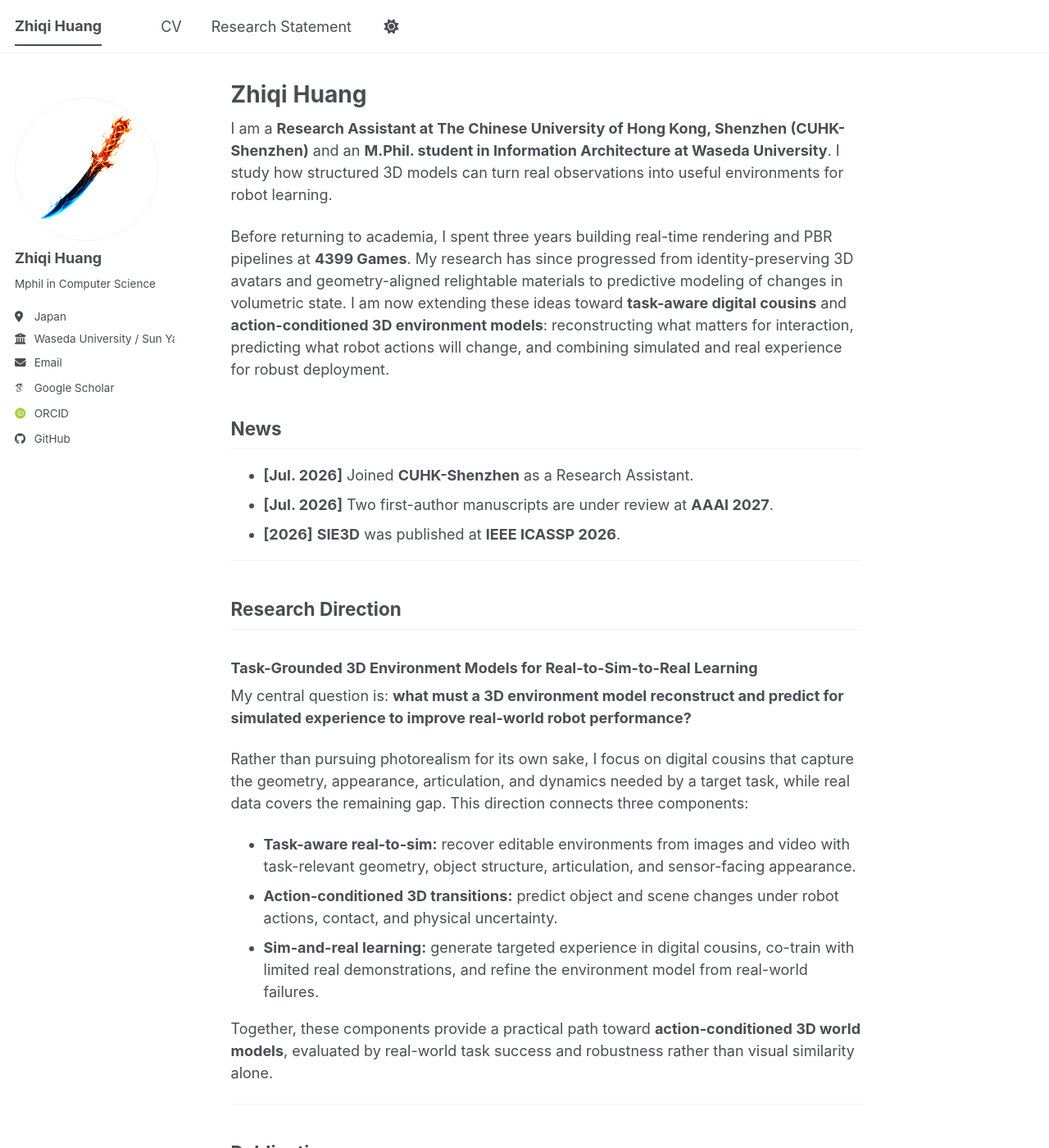
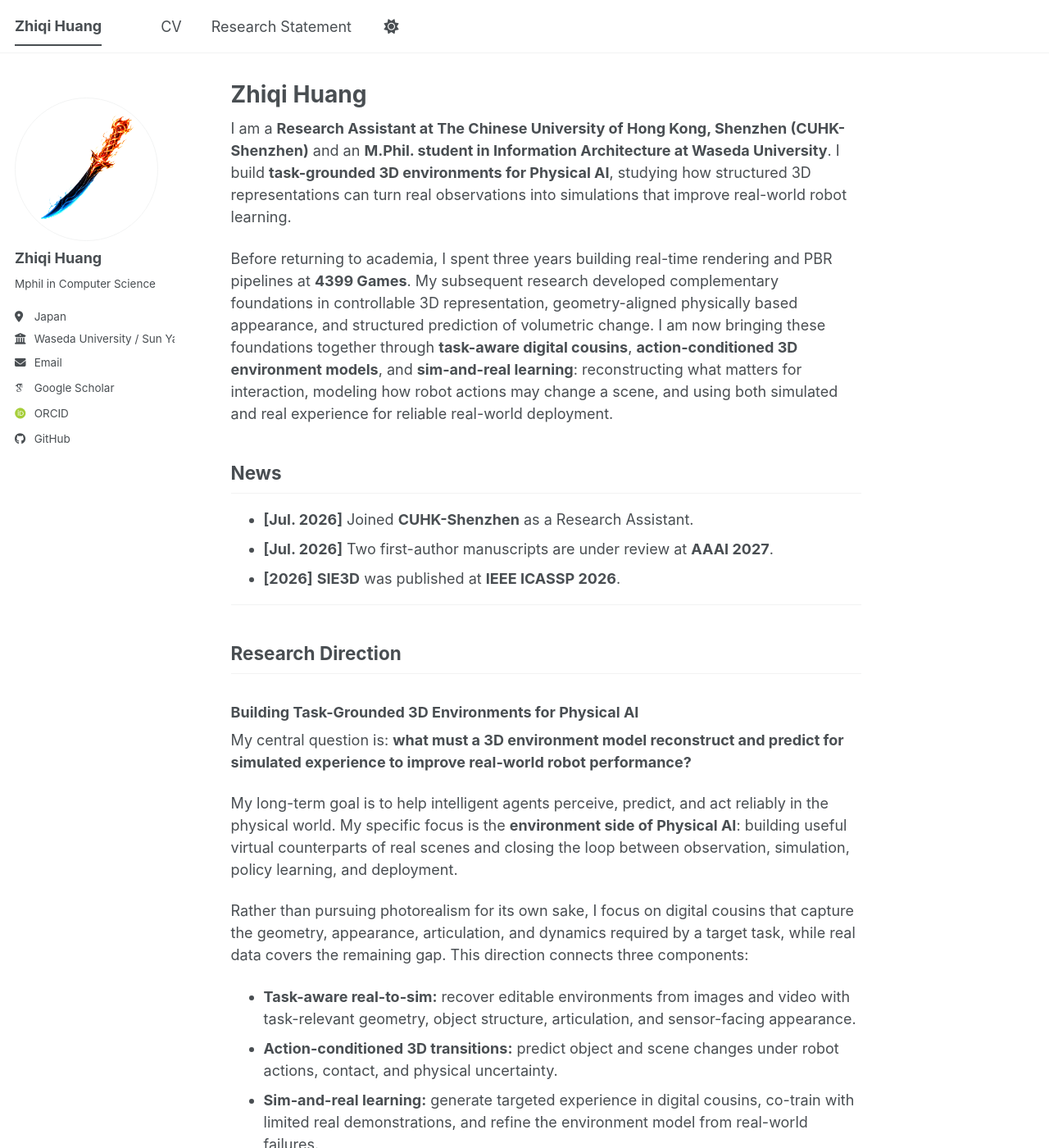
Before and after one commit to huang-zhiqi/huang-zhiqi.github.io, a Jekyll site: the page built from _pages/about.md, in a window 1280 px wide and 1400 px high. Shown: the whole window at 82% size. Built offline with Jekyll 4.4.1, drawn with Linux system fonts in a browser that asks for light colours; some web fonts are replaced; a script bundle is joined from its source files by our own code; library files that are not in the unit come from our copies; some of the changed text lies outside the part shown.

Commit message:
更好的physical AI概念

```diff
--- a/_pages/about.md
+++ b/_pages/about.md
@@ -1,16 +1,16 @@
 ---
 permalink: /
 title: "Zhiqi Huang"
-excerpt: "Task-grounded 3D environment models for real-to-sim-to-real robot learning"
+excerpt: "Building task-grounded 3D environments for Physical AI and real-to-sim-to-real robot learning"
 author_profile: true
 redirect_from:
   - /about/
   - /about.html
 ---
 
-I am a **Research Assistant at The Chinese University of Hong Kong, Shenzhen (CUHK-Shenzhen)** and an **M.Phil. student in Information Architecture at Waseda University**. I study how structured 3D models can turn real observations into useful environments for robot learning.
+I am a **Research Assistant at The Chinese University of Hong Kong, Shenzhen (CUHK-Shenzhen)** and an **M.Phil. student in Information Architecture at Waseda University**. I build **task-grounded 3D environments for Physical AI**, studying how structured 3D representations can turn real observations into simulations that improve real-world robot learning.
 
-Before returning to academia, I spent three years building real-time rendering and PBR pipelines at **4399 Games**. My research has since progressed from identity-preserving 3D avatars and geometry-aligned relightable materials to predictive modeling of changes in volumetric state. I am now extending these ideas toward **task-aware digital cousins** and **action-conditioned 3D environment models**: reconstructing what matters for interaction, predicting what robot actions will change, and combining simulated and real experience for robust deployment.
+Before returning to academia, I spent three years building real-time rendering and PBR pipelines at **4399 Games**. My subsequent research developed complementary foundations in controllable 3D representation, geometry-aligned physically based appearance, and structured prediction of volumetric change. I am now bringing these foundations together through **task-aware digital cousins**, **action-conditioned 3D environment models**, and **sim-and-real learning**: reconstructing what matters for interaction, modeling how robot actions may change a scene, and using both simulated and real experience for reliable real-world deployment.
 
 ## News
 
@@ -22,17 +22,19 @@ Before returning to academia, I spent three years building real-time rendering a
 
 ## Research Direction
 
-### Task-Grounded 3D Environment Models for Real-to-Sim-to-Real Learning
+### Building Task-Grounded 3D Environments for Physical AI
 
 My central question is: **what must a 3D environment model reconstruct and predict for simulated experience to improve real-world robot performance?**
 
-Rather than pursuing photorealism for its own sake, I focus on digital cousins that capture the geometry, appearance, articulation, and dynamics needed by a target task, while real data covers the remaining gap. This direction connects three components:
+My long-term goal is to help intelligent agents perceive, predict, and act reliably in the physical world. My specific focus is the **environment side of Physical AI**: building useful virtual counterparts of real scenes and closing the loop between observation, simulation, policy learning, and deployment.
+
+Rather than pursuing photorealism for its own sake, I focus on digital cousins that capture the geometry, appearance, articulation, and dynamics required by a target task, while real data covers the remaining gap. This direction connects three components:
 
 * **Task-aware real-to-sim:** recover editable environments from images and video with task-relevant geometry, object structure, articulation, and sensor-facing appearance.
 * **Action-conditioned 3D transitions:** predict object and scene changes under robot actions, contact, and physical uncertainty.
 * **Sim-and-real learning:** generate targeted experience in digital cousins, co-train with limited real demonstrations, and refine the environment model from real-world failures.
 
-Together, these components provide a practical path toward **action-conditioned 3D world models**, evaluated by real-world task success and robustness rather than visual similarity alone.
+Within this agenda, **action-conditioned 3D world models** serve as a methodological bridge between representing virtual worlds and acting in the physical one. Their value should be measured by real-world task success and robustness, rather than visual similarity alone.
 
 ---
 
@@ -52,7 +54,7 @@ SIE3D generates an editable 3D Gaussian head avatar from one image with natural-
 
 ### Manuscripts Under Review
 
-* **Controllable PBR material generation from long-form descriptions** - *First author; AAAI 2027 under review.* Generates relightable PBR channels by retaining detailed material specifications and routing them with surface geometry. It extends controllable 3D modeling from humans to geometry-aligned, physically based object appearance, with relevance to the visual-observation side of real-to-sim.
+* **Controllable PBR material generation from long-form descriptions** - *First author; AAAI 2027 under review.* Generates relightable PBR channels by retaining detailed material specifications and routing them with surface geometry. It extends controllable 3D modeling from humans to geometry-aligned, physically based object appearance, with relevance to reconstructing sensor-facing appearance in real-to-sim pipelines.
 * **Deform-then-edit forecasting for longitudinal 3D CT** - *First author; AAAI 2027 under review.* Forecasts localized volumetric change while preserving stable anatomy. Although developed for medical imaging, it contributes a transition-modeling perspective - anchor the current 3D state, deform what persists, and localize what changes - without claiming action conditioning in the current model.
 
 ---
```
